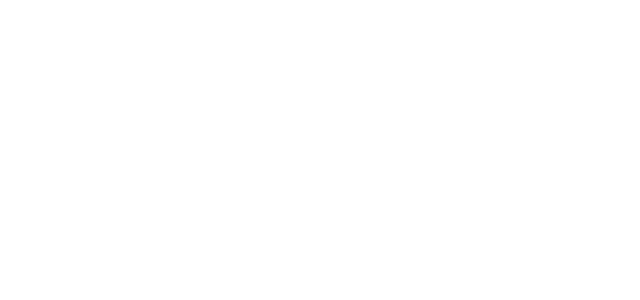
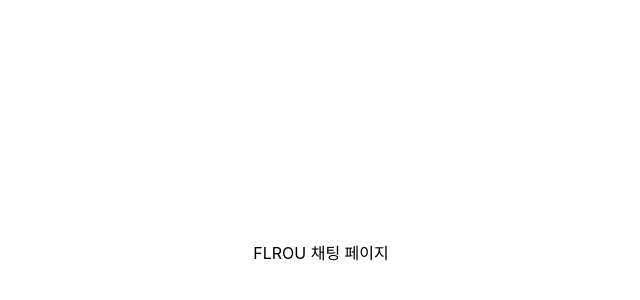
Before and after one commit to yujeongFE/Flrou-FE, a React (Create React App) app: page /chatting in a window 1280 px wide. Before the commit this address had no page. Shown: the part 148-448 px from the top of the page, without its empty margins (319-959 px from the left). Built offline with nearby package versions, Linux system fonts and the light colour scheme.

Commit message:
feat: 채팅 페이지 초기 세팅

```diff
--- a/src/App.js
+++ b/src/App.js
@@ -1,6 +1,7 @@
 import React from "react";
 import { BrowserRouter as Router, Routes, Route } from "react-router-dom";
 import Splash from "./pages/Splash/index";
+import Chatting from "./pages/Chatting/index";
 
 function App() {
   return (
@@ -8,6 +9,7 @@ function App() {
       <div className="App">
         <Routes>
           <Route exact path="/" element={<Splash />} />
+          <Route exact path="/chatting" element={<Chatting />} />
         </Routes>
       </div>
     </Router>
--- /dev/null
+++ b/src/pages/Chatting/index.js
@@ -0,0 +1,10 @@
+import React from "react";
+import { Container } from "./style";
+
+const Index = () => {
+  return <Container>
+    <span>FLROU 채팅 페이지</span>
+  </Container>;
+};
+
+export default Index;
--- /dev/null
+++ b/src/pages/Chatting/style.js
@@ -0,0 +1,10 @@
+import styled from "styled-components";
+
+export const Container = styled.div`
+  width: 100vw;
+  height: 100vh;
+  display: flex;
+  justify-content: center;
+  align-items: center;
+  flex-direction: column;
+`;
--- a/src/pages/Splash/index.js
+++ b/src/pages/Splash/index.js
@@ -1,10 +1,13 @@
 import React from "react";
 import { Container, Logo, WelcomeButton } from "./style";
 import FLROU from "../../assets/flrou_logo.png";
+import { useNavigate } from "react-router-dom";
 
 const Index = () => {
+  const navigate = useNavigate();
   const handleButtonClick = () => {
-    // 로그인 페이지 구현 시 라우팅 작업 예정
+    // 로그인한 경우에만 조건부 라우팅 작업 예정
+    navigate("/chatting");
   };
 
   return (
```
